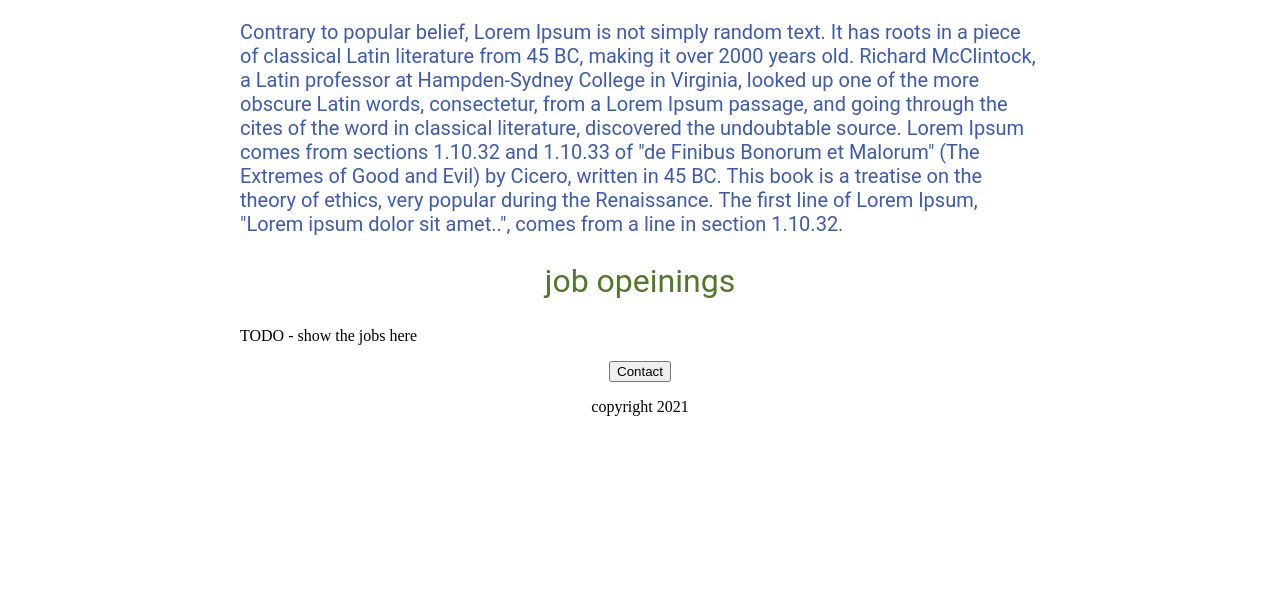
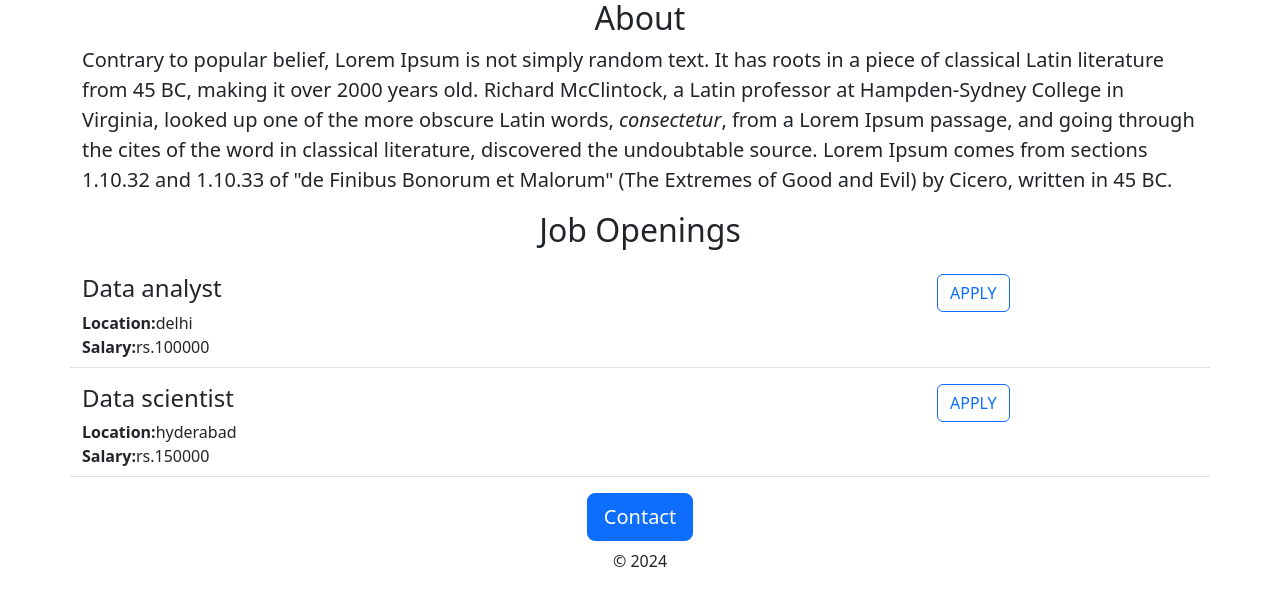
Before and after one commit to Dineshkarthik1/Glass-Door-parody, a Flask app: page / in a window 1280 px wide; the page is wider, and only the part inside the window is pictured. Shown: the part 531-1120 px from the top of that part. Before the commit the page ends 947 px from the top of that part, so only its background shows below. Run offline with Flask 3, Linux system fonts and the light colour scheme.

Commit message:
added data

```diff
--- a/app.py
+++ b/app.py
@@ -1,11 +1,29 @@
-from flask import Flask, render_template
+from flask import Flask, render_template, jsonify
 
 app = Flask(__name__)
 
+JOBS = [
+  {
+    'id': 1,
+    'title': 'Data analyst',
+    'location': 'delhi',
+    'salary':'rs.100000'
+  },
+  {
+    'id': 2,
+    'title':'Data scientist',
+    'location': 'hyderabad',
+    'salary': 'rs.150000'
+  }
+]
+
 @app.route("/")
 def home():
-  return render_template('home.html')
+  return render_template('home.html', jobs=JOBS, company_name = 'Sosuke Aizen ')
 
+@app.route("/jobs")
+def list_jobs():
+  return jsonify(JOBS)
 
 if __name__ == "__main__":
   app.run(
--- a/templates/home.html
+++ b/templates/home.html
@@ -1,54 +1,36 @@
-<DOCTYPE html>
-  <htmml>
+<!DOCTYPE html>
+<html>
   <head>
-      <meta charset="UTF-8">
-      <title>app dev testing/practicing</title>
+    <meta charset="utf-8">
+    <meta name="viewport" content="width=device-width, initial-scale=1">
+    <link href="https://cdn.jsdelivr.net/npm/bootstrap@5.3.3/dist/css/bootstrap.min.css" rel="stylesheet" integrity="sha384-QWTKZyjpPEjISv5WaRU9OFeRpok6YctnYmDr5pNlyT2bRjXh0JMhjY6hW+ALEwIH" crossorigin="anonymous">
+    <title>{{ company_name }}</title>
     <style>
-        h1 {
-          font-size: 50px;
-          font-family: Roboto;
-          font-weight: normal;
-          color: rgb(100, 120, 150);
-          text-align: center;
-        }
       #banner {
-         width : 100%;
-         height: 360px;
-         object-fit: cover;
-
-      }
-      h2 {
-        font-size: 32px;
-        font-family: Roboto;
-        font-weight: normal;
-        text-align: center;
-        color: rgb(80, 120, 40)
-      }
-      .bodytext {
-        font-family: Roboto;
-        font-size: 20px;
-        color: rgb(60, 90, 180)
-      }
-      #container {
-        max-width: 800px;
-        margin:0 auto 0 auto
+        height: 450px;
+        width: 1300px;
       }
     </style>
   </head>
   <body>
-      <div id="container">
-       <h1> linkdin parody </h1>
-       <img id = "banner" src="https://49d63758-436f-4b54-bb3a-b143753648b3-00-1mc19h2bzl4jt.sisko.replit.dev/static/banner.jpg" height="320px" >
-        <h2>about</h2>
-        <p class="bodytext">
-          Contrary to popular belief, Lorem Ipsum is not simply random text. It has roots in a piece of classical Latin literature from 45 BC, making it over 2000 years old. Richard McClintock, a Latin professor at Hampden-Sydney College in Virginia, looked up one of the more obscure Latin words, consectetur, from a Lorem Ipsum passage, and going through the cites of the word in classical literature, discovered the undoubtable source. Lorem Ipsum comes from sections 1.10.32 and 1.10.33 of "de Finibus Bonorum et Malorum" (The Extremes of Good and Evil) by Cicero, written in 45 BC. This book is a treatise on the theory of ethics, very popular during the Renaissance. The first line of Lorem Ipsum, "Lorem ipsum dolor sit amet..", comes from a line in section 1.10.32.
+    <div class="container">
+      <h1 class="text-center mt-2 mb-4">{{ company_name }}</h1>
+      <img  id="banner" src="https://49d63758-436f-4b54-bb3a-b143753648b3-00-1mc19h2bzl4jt.sisko.replit.dev/static/banner.jpg" alt="Company Banner">
+
+      <h2 class="text-center">About</h2>
+      <p class="lead">
+        Contrary to popular belief, Lorem Ipsum is not simply random text. It has roots in a piece of classical Latin literature from 45 BC, making it over 2000 years old. Richard McClintock, a Latin professor at Hampden-Sydney College in Virginia, looked up one of the more obscure Latin words, <em>consectetur</em>, from a Lorem Ipsum passage, and going through the cites of the word in classical literature, discovered the undoubtable source. Lorem Ipsum comes from sections 1.10.32 and 1.10.33 of <strong>"de Finibus Bonorum et Malorum" (The Extremes of Good and Evil)</strong> by Cicero, written in 45 BC.
       </p>
-        <h2>job opeinings</h2>
-        <p>TODO - show the jobs here</p>
-        <div style="text-align: center">
-         <button>Contact</button>
-          <p>copyright 2021</p>
+
+      <h2 class="text-center mt-2 mb-4">Job Openings</h2>
+      {% for job in jobs %}
+        {% include 'jobitem.html' %}
+      {% endfor %}
+
+      <div class="text-center">
+        <button class="btn btn-primary btn-lg">Contact</button>
+        <p class="mt-2">&copy; 2024</p>
       </div>
     </div>
   </body>
-  </htmml>
+</html>
--- /dev/null
+++ b/templates/jobitem.html
@@ -0,0 +1,18 @@
+<div class="border-bottom row" style="margin-bottom: 16px; padding-bottom:8px ">
+  <div class="col-9">
+    <h4>
+      {{job['title']}}
+    </h4>
+    <div>
+      <b>Location:</b>{{job['location']}}
+    </div>
+    {% if 'salary' in job %}
+    <div>
+      <b>Salary:</b>{{job['salary']}}
+    </div>
+    {% endif %}
+  </div>
+  <div class="col-3">
+  <button type="button" class="btn btn-outline-primary">APPLY</button>
+  </div>
+</div>
```
Lines whose indentation alone changed are shown as unchanged.
